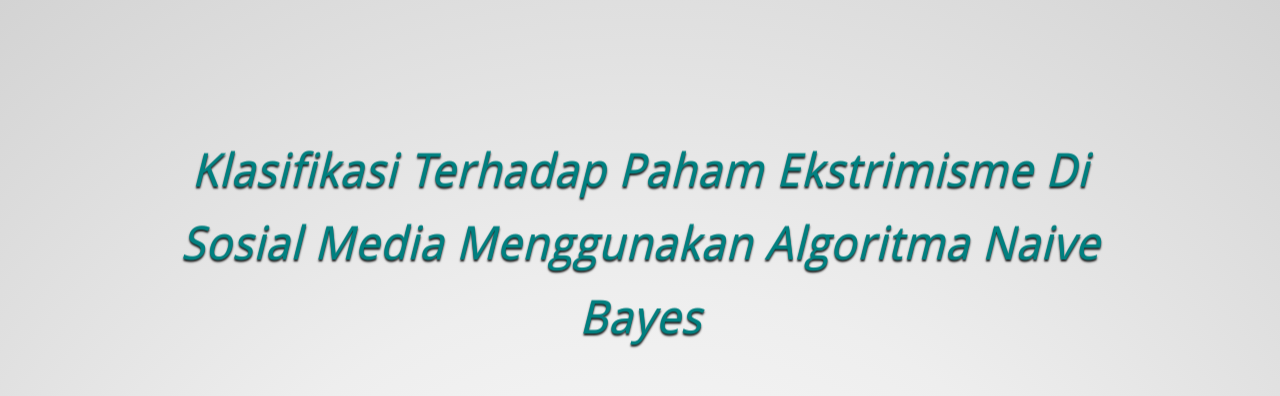
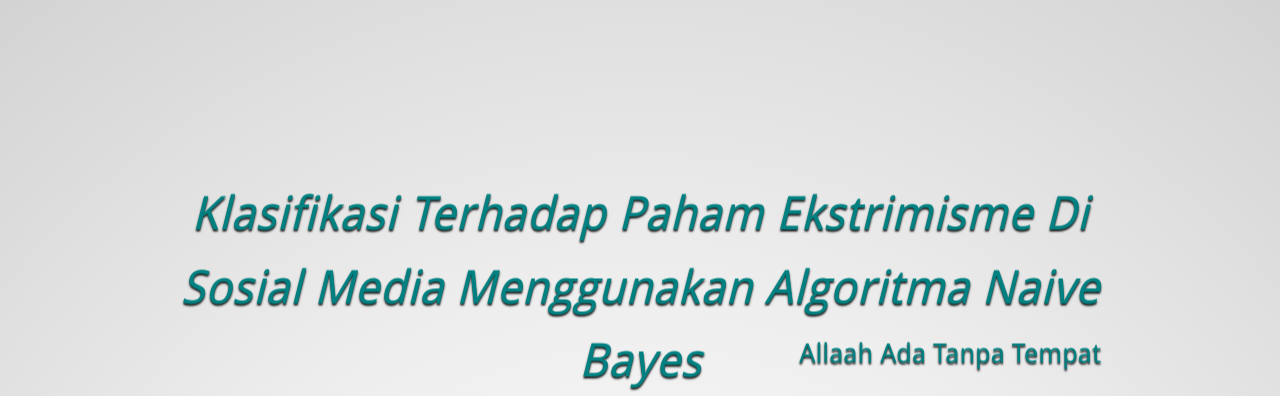
Before and after one commit to adamzvx/proposal-naivebayes, a website: page index.html in a window 1280 px wide. Shown: the top 396 px of the page. Drawn offline with Linux system fonts and the light colour scheme.

Commit message:
edit line

```diff
--- a/index.html
+++ b/index.html
@@ -27,6 +27,10 @@
 	<div id="impress">
 
 		<div id="title" class="step slide with_height" data-x="3600" data-y="1500" data-z="1000" data-scale="5" data-rotate-x="-25" >
+			<div class="author-sk">
+				<!-- <p>Seminar Proposal <br> Ilmu Komputer UINSU<br />Agustus 2020</p> -->
+				<p>Allaah Ada Tanpa Tempat</p>
+			</div>
 			<div class="title-sk">
 				<p><em>Klasifikasi Terhadap Paham Ekstrimisme Di Sosial Media Menggunakan Algoritma Naive Bayes</em></p>
 			</div>
@@ -35,6 +39,7 @@
 			</div>
 			<div class="author-sk">
 				<!-- <p>Seminar Proposal <br> Ilmu Komputer UINSU<br />Agustus 2020</p> -->
+				<!-- <p>Allaah Ada Tanpa Tempat</p> -->
 			</div>
 			<div class="event_logo">
 				<!-- <img src="img/Logouinsu.png" alt= "logo UINSU" class="event_logo" /> -->
```
